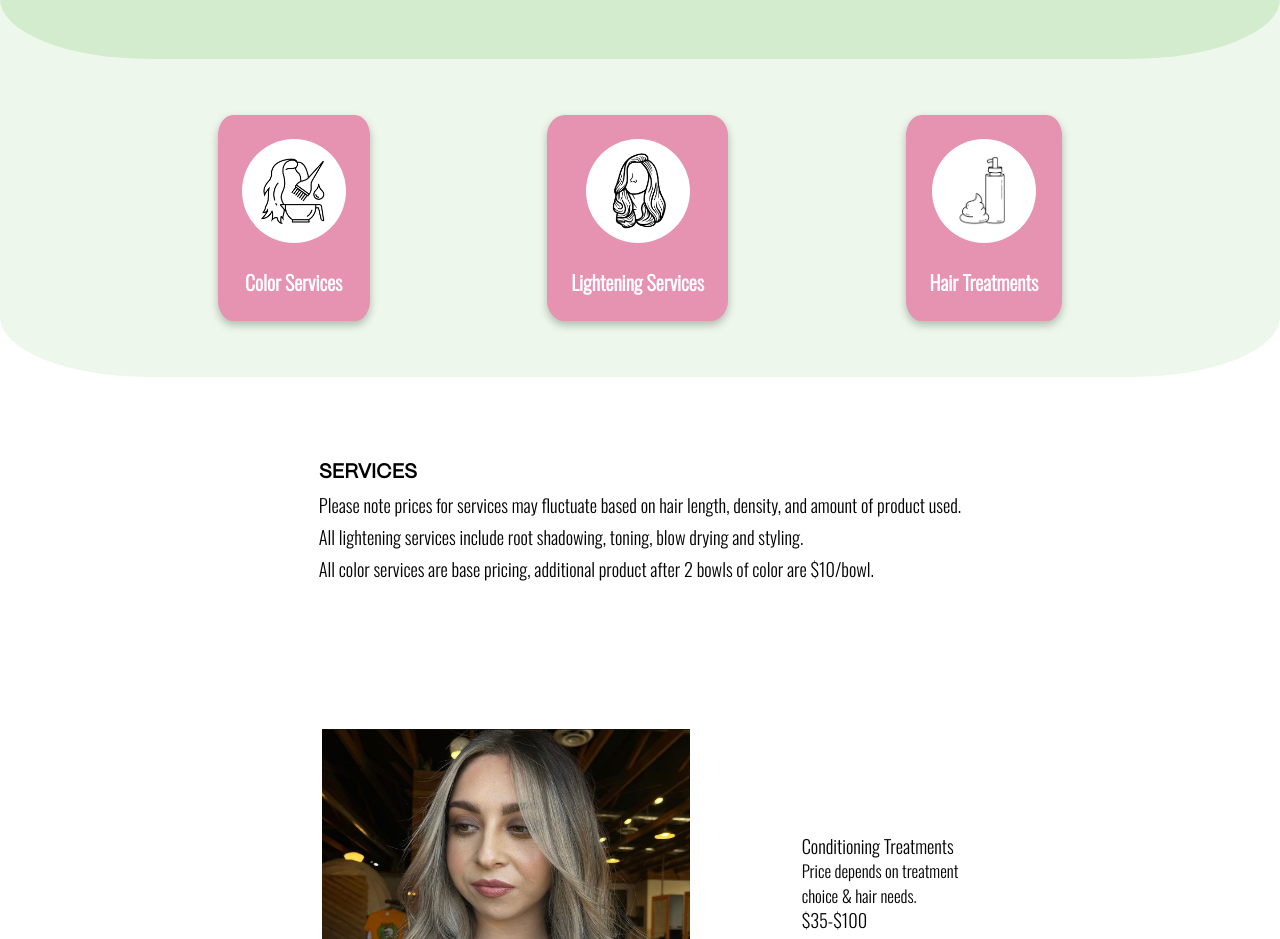
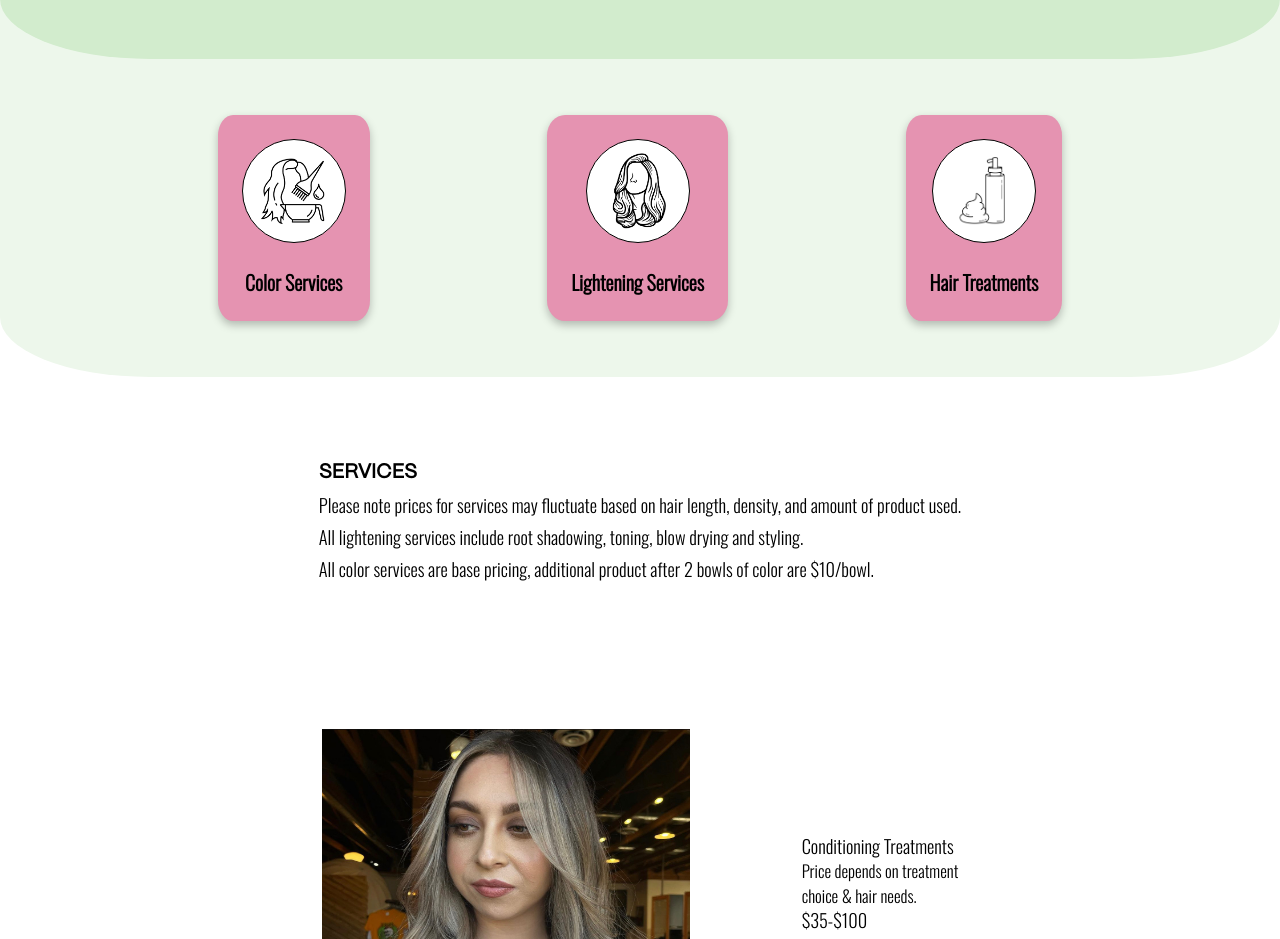
Before and after one commit to johanavane/rd-website, a React (Create React App) app in the folder rd-hairstylist/: page / in a window 1280 px wide. Shown: the part 1085-2024 px from the top of the page. Built offline with nearby package versions, Linux system fonts and the light colour scheme; a web font is replaced by a local one.

Commit message:
changed text color to pass contrast for web accesibility

```diff
--- a/rd-hairstylist/src/styles/Home.css
+++ b/rd-hairstylist/src/styles/Home.css
@@ -50,7 +50,7 @@
     background-position: left bottom;
   }
 .home-slogan a{
-    color: white;
+    color: #120f2a;
     font-size: 2.2vmin;
     font-weight: bold;
     text-decoration: none;
--- a/rd-hairstylist/src/styles/Services.css
+++ b/rd-hairstylist/src/styles/Services.css
@@ -14,7 +14,7 @@
 .services-container span{
     font-weight: bold;
     font-size: 2.5vmin;
-    color: white;
+    color: black;
 }
 
 .services-flexbox{
@@ -48,6 +48,8 @@
     justify-content: center;
     background-color: white;
     border-radius: 50%;
+    border: 0.1vmin solid #000000;
+
     height: 13vmin;
     width: 13vmin;
     margin-bottom: 3vmin;
```
